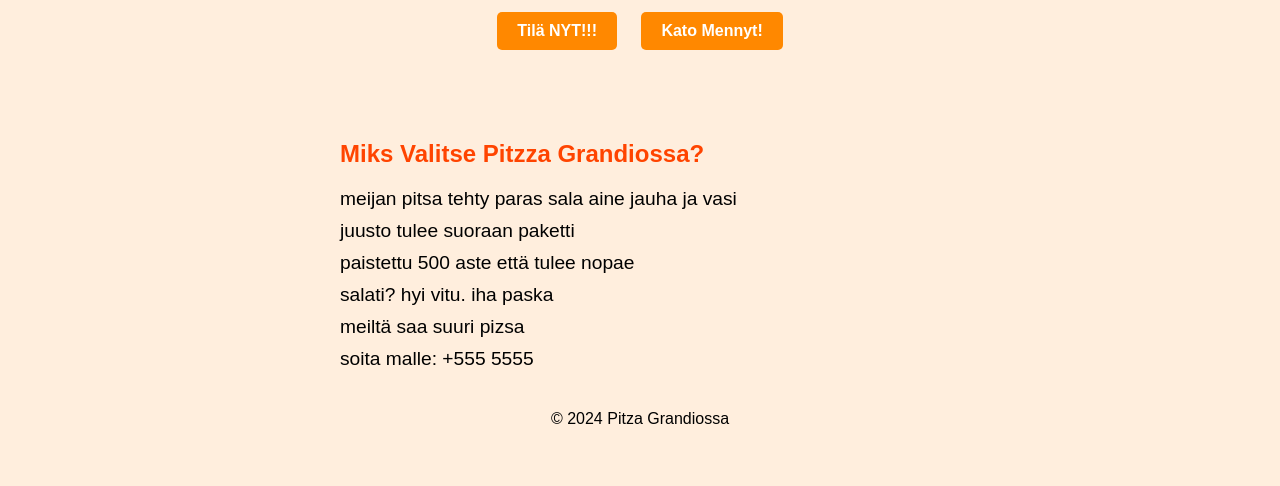
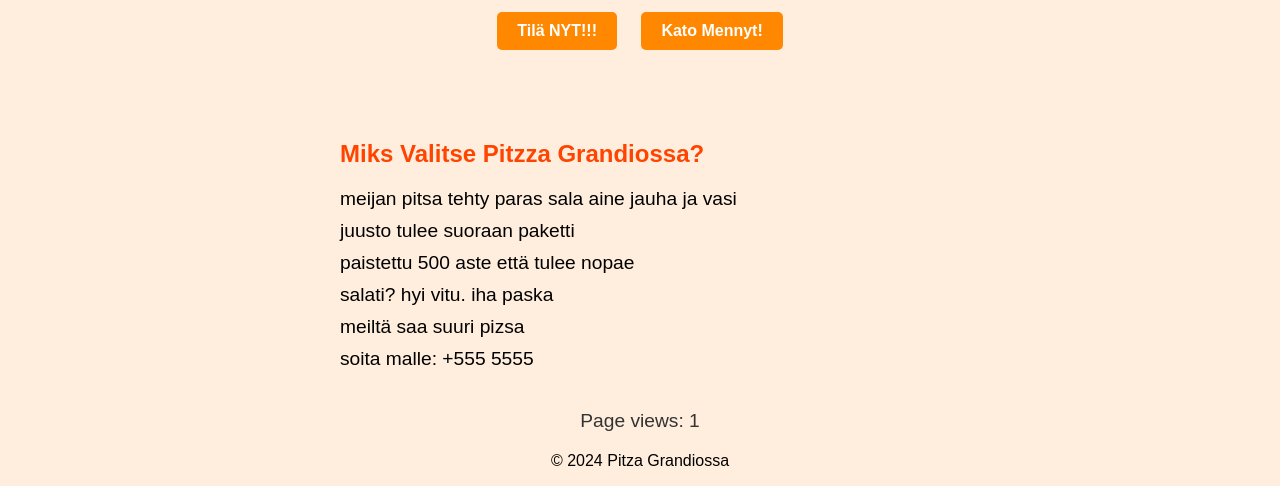
Before and after one commit to Nrthrn/nrthrn.github.io, a plain HTML site: page index.html in a window 1280 px wide. Shown: the part 535-1021 px from the top of the page. Before the commit the page ends 979 px from the top, so only its background shows below. Drawn offline with Linux system fonts and the light colour scheme.

Commit message:
Update index.html

```diff
--- a/index.html
+++ b/index.html
@@ -53,6 +53,11 @@
             margin: 10px 0;
             font-size: 1.2em;
         }
+        .view-counter {
+            margin: 20px;
+            font-size: 1.2em;
+            color: #333;
+        }
     </style>
 </head>
 <body>
@@ -79,8 +84,29 @@
         <div class="fact">soita malle: +555 5555 </div>
     </section>
 
+    <div class="view-counter">
+        Page views: <span id="viewCount">0</span>
+    </div>
+
     <footer>
         <p>&copy; 2024 Pitza Grandiossa</p>
     </footer>
+
+    <script>
+        // Function to update and display view count
+        function updateViewCount() {
+            // Get the current view count from localStorage
+            let views = localStorage.getItem('pageViews');
+            if (!views) {
+                views = 0; // If no views found, start at 0
+            }
+            views = parseInt(views) + 1; // Increment the view count
+            localStorage.setItem('pageViews', views); // Save updated count back to localStorage
+            document.getElementById('viewCount').textContent = views; // Display the view count
+        }
+
+        // Call the function when the page loads
+        updateViewCount();
+    </script>
 </body>
 </html>
```
